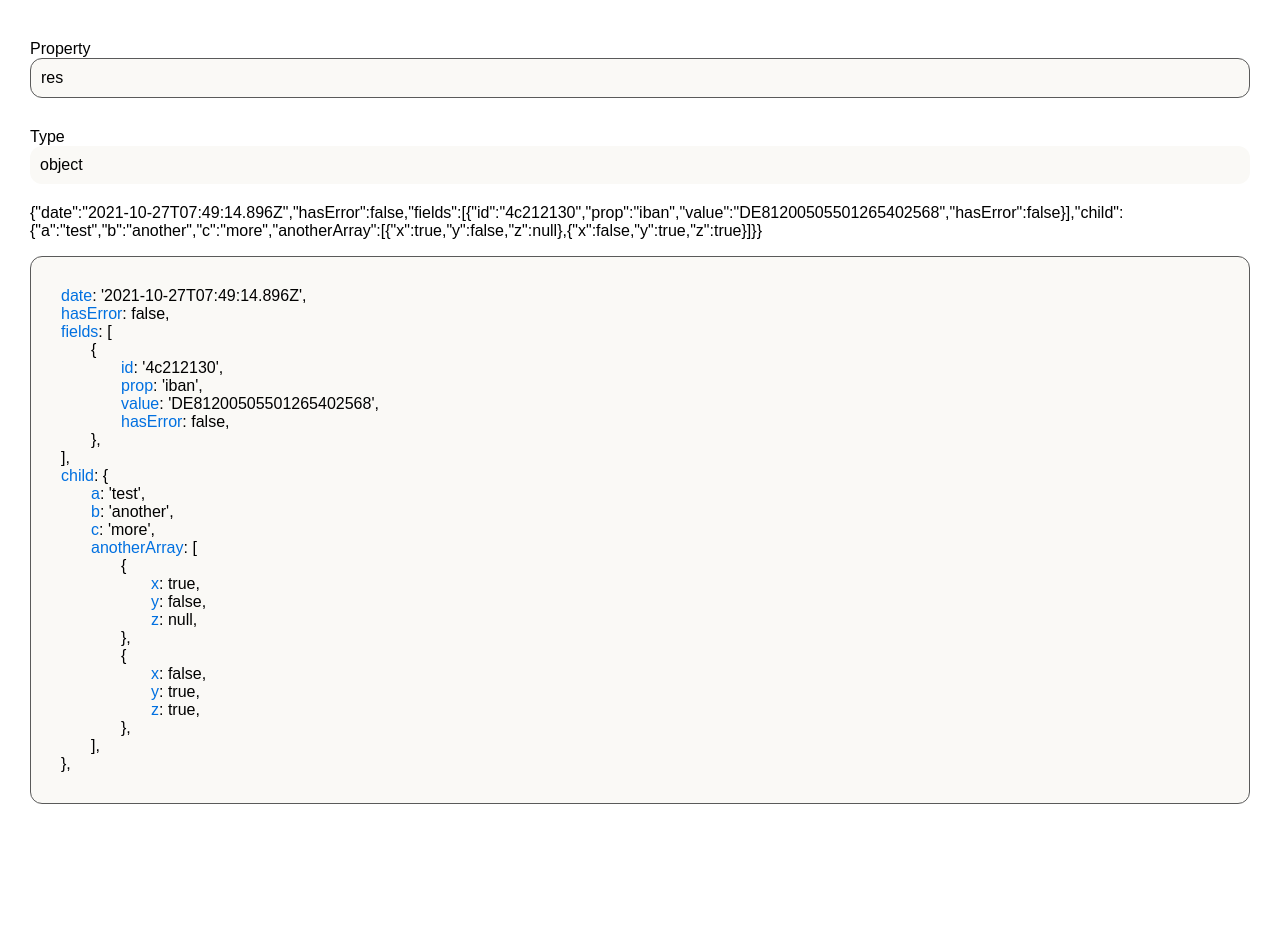
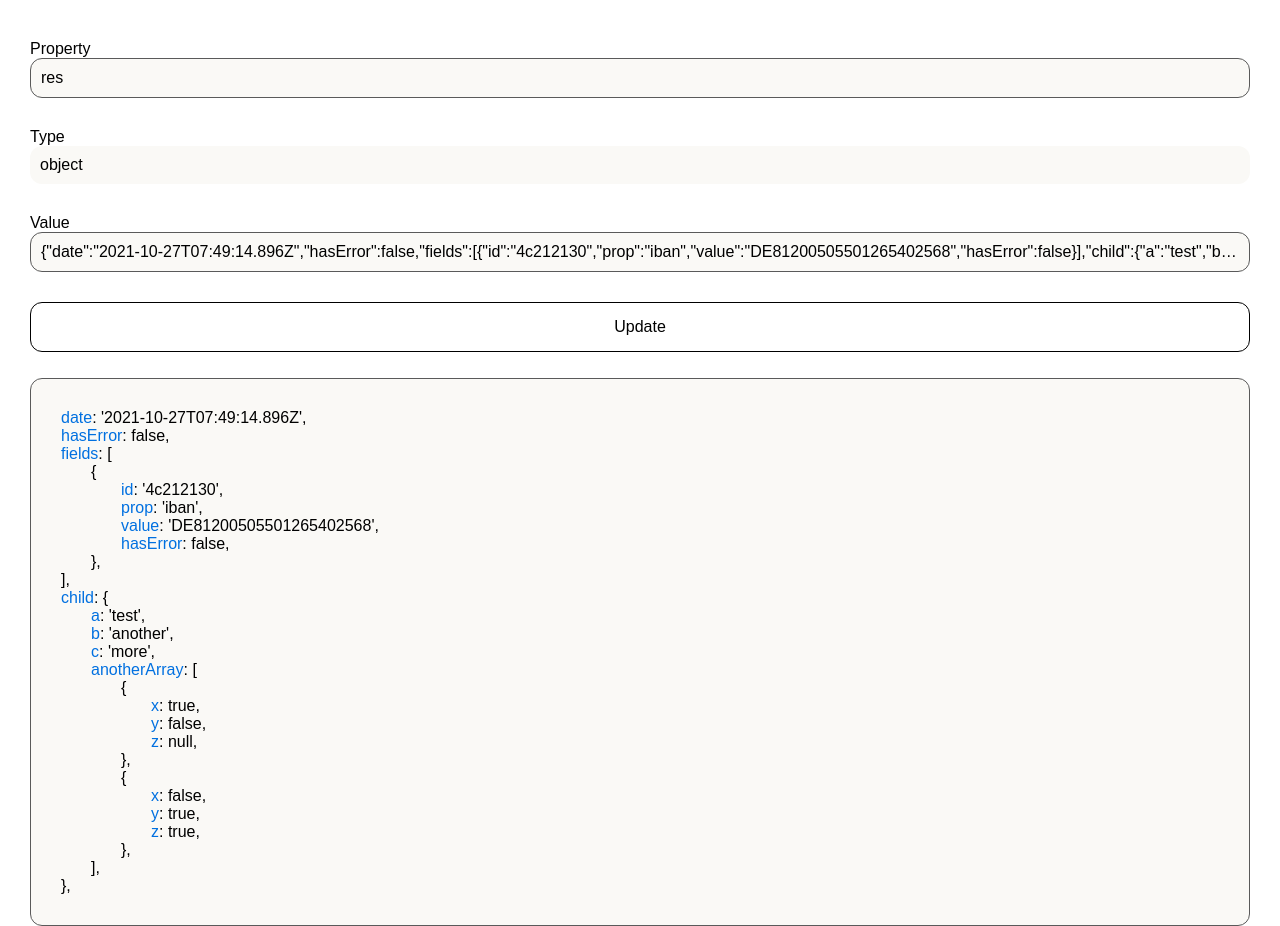
Before and after one commit to rkparsons/heyflow-json-explorer, a React (Vite) app: page / in a window 1280 px wide. Before the commit the page ends 860 px from the top, so only its background shows below. Built offline with nearby package versions, Linux system fonts and the light colour scheme.

Commit message:
Implemented update json feature

```diff
--- a/src/components/JSONExplorer/JSONExplorer.module.scss
+++ b/src/components/JSONExplorer/JSONExplorer.module.scss
@@ -39,6 +39,42 @@
     }
 }
 
+.textBoxControls {
+    display: grid;
+    gap: size.$spacing-medium;
+    grid-template-columns: 1fr;
+
+    @media (min-width: breakpoint.$desktop) {
+        grid-template-columns: auto 200px;
+    }
+
+    button {
+        border: 1px solid;
+        border-radius: size.$border-radius-medium;
+        height: 50px;
+        transition: background-color 300ms;
+
+        &:disabled {
+            opacity: 0.4;
+            background-color: color.$background;
+            cursor: default;
+        }
+
+        &:hover {
+            background-color: color.$action-primary;
+            opacity: 1;
+        }
+
+        @media (min-width: breakpoint.$desktop) {
+            height: 100%;
+        }
+    }
+}
+
+.fullWidth {
+    grid-column: 1 / -1;
+}
+
 .indent {
     margin-left: size.$spacing-medium;
 }
--- a/src/components/JSONExplorer/JSONExplorer.view.tsx
+++ b/src/components/JSONExplorer/JSONExplorer.view.tsx
@@ -7,16 +7,27 @@ import styles from './JSONExplorer.module.scss';
 
 type ViewProps = {
     basePath: string;
-    json: Json;
+    initialValue: Json;
 };
 
-export const JSONExplorer: FC<ViewProps> = ({ basePath, json }) => {
+export const JSONExplorer: FC<ViewProps> = ({ basePath, initialValue }) => {
+    const [json, setJson] = useState(initialValue);
     const [propertyPath, setPropertyPath] = useState<string>(basePath);
     const [propertyValue, setPropertyValue] = useState<Json>();
     const renderService = new RenderService(basePath, styles, setPropertyPath);
 
     function onPropertyChange(e: ChangeEvent<HTMLInputElement>) {
         setPropertyPath(e.target.value);
+    }
+
+    function onValueChange(e: ChangeEvent<HTMLInputElement>) {
+        setPropertyValue(e.target.value);
+    }
+
+    function onJsonChange() {
+        if (propertyValue) {
+            setJson(ObjectService.getCloneWithUpdatedProperty(json, propertyPath, propertyValue));
+        }
     }
 
     useEffect(() => {
@@ -30,12 +41,10 @@ export const JSONExplorer: FC<ViewProps> = ({ basePath, json }) => {
                     <div>Property</div>
                     <input
                         type="text"
-                        name="Property"
                         className={styles.textBox}
                         value={propertyPath}
                         onChange={onPropertyChange}
                         placeholder="Property"
-                        tabIndex={1}
                     />
                 </label>
                 <label>
@@ -48,15 +57,31 @@ export const JSONExplorer: FC<ViewProps> = ({ basePath, json }) => {
                         disabled
                     />
                 </label>
-                <div>
-                    {propertyValue === null
-                        ? 'null'
-                        : propertyValue === undefined
-                          ? 'undefined'
-                          : typeof propertyValue === 'string'
-                            ? propertyValue
-                            : JSON.stringify(propertyValue)}
-                </div>
+                <label className={styles.fullWidth}>
+                    <div>Value</div>
+                    <span className={styles.textBoxControls}>
+                        <input
+                            type="text"
+                            name="Value"
+                            className={styles.textBox}
+                            value={
+                                propertyValue === null
+                                    ? 'null'
+                                    : propertyValue === undefined
+                                      ? 'undefined'
+                                      : typeof propertyValue === 'string'
+                                        ? propertyValue
+                                        : JSON.stringify(propertyValue)
+                            }
+                            onChange={onValueChange}
+                            placeholder="Value"
+                            disabled={propertyValue === undefined}
+                        />
+                        <button onClick={onJsonChange} disabled={propertyValue === undefined}>
+                            Update
+                        </button>
+                    </span>
+                </label>
             </fieldset>
 
             <SoftPanel>{renderService.render(basePath, json)}</SoftPanel>
--- a/src/main.tsx
+++ b/src/main.tsx
@@ -9,7 +9,7 @@ ReactDOM.createRoot(document.getElementById('root')!).render(
     <React.StrictMode>
         <JSONExplorer
             basePath="res"
-            json={{
+            initialValue={{
                 date: '2021-10-27T07:49:14.896Z',
                 hasError: false,
                 fields: [
--- a/src/services/objectService.ts
+++ b/src/services/objectService.ts
@@ -14,4 +14,21 @@ export abstract class ObjectService {
             return value;
         }
     }
+
+    static setObjectProperty(obj: Json, path: string, value: Json) {
+        const pathArray = this.getPathAsArray(path);
+
+        pathArray?.reduce((prev, propertyKey, i) => {
+            if (i === pathArray.length - 1) (prev as JsonObjectChild)[propertyKey] = value;
+            return (prev as JsonObjectChild)[propertyKey];
+        }, obj);
+    }
+
+    static getCloneWithUpdatedProperty(obj: Json, path: string, value: Json) {
+        const newJsonValue = Object.assign({}, obj);
+
+        this.setObjectProperty(newJsonValue, path, this.parseAsObjectOrString(value));
+
+        return newJsonValue;
+    }
 }
--- a/src/styles/color.scss
+++ b/src/styles/color.scss
@@ -2,3 +2,4 @@ $background: #faf9f6;
 $lines: #5a5a5a;
 $link: #0070e0;
 $text-primary: #000000;
+$action-primary: #7cb9e8;
```
Also changed, not shown: 1 other file (tests, documents, lock files or other folders).
